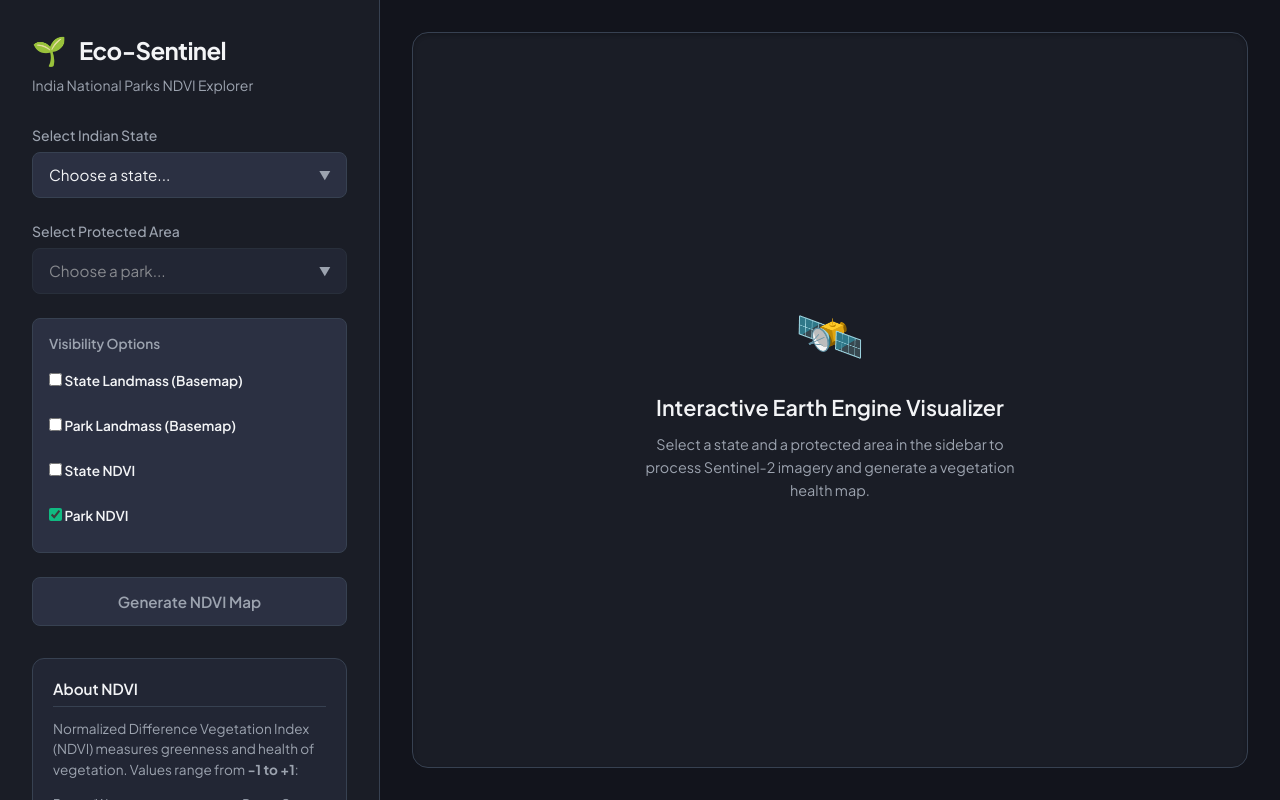
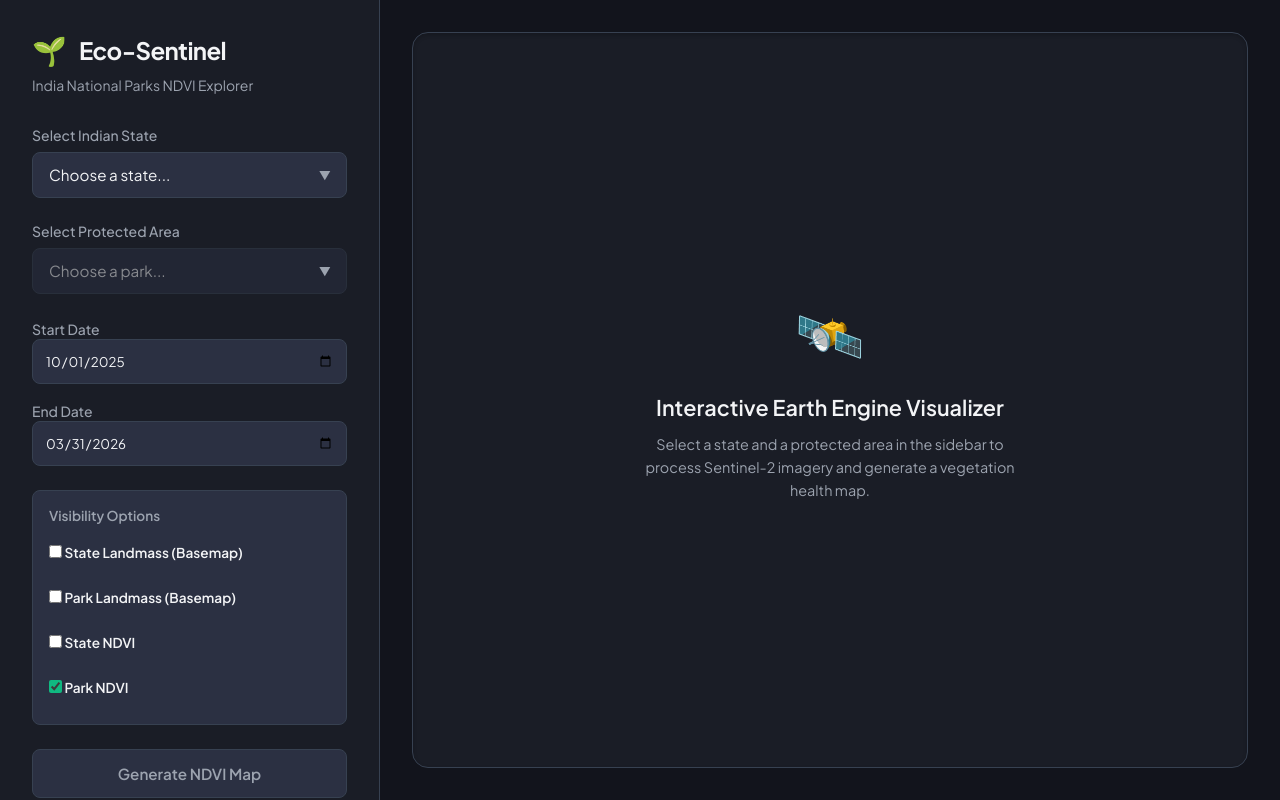
Before and after one commit to woeter69/national-park-and-state, a Flask app: page / in a window 1280 px wide. Run offline with Flask 3, Linux system fonts and the light colour scheme.

Commit message:
feat: add Leaflet interactive maps, custom date range, and NDVI time-series chart

```diff
--- a/app.py
+++ b/app.py
@@ -75,6 +75,8 @@
     data = request.json or {}
     state_name = data.get('state')
     park_id = data.get('park_id')
+    start_date = data.get('start_date', '2025-10-01')
+    end_date = data.get('end_date', '2026-03-31')
     basemap_state = data.get('basemap_state', False)
     basemap_park = data.get('basemap_park', False)
     ndvi_state = data.get('ndvi_state', False)
@@ -104,14 +106,14 @@
 
         s2_collection = ee.ImageCollection('COPERNICUS/S2_SR_HARMONIZED') \
             .filterBounds(bounds) \
-            .filterDate('2025-10-01', '2026-03-31') \
+            .filterDate(start_date, end_date) \
             .filter(ee.Filter.lt('CLOUDY_PIXEL_PERCENTAGE', 20))
 
         if s2_collection.size().getInfo() == 0:
             # Try a broader date range if no imagery found
             s2_collection = ee.ImageCollection('COPERNICUS/S2_SR_HARMONIZED') \
                 .filterBounds(bounds) \
-                .filterDate('2024-01-01', '2026-03-31') \
+                .filterDate('2024-01-01', end_date) \
                 .filter(ee.Filter.lt('CLOUDY_PIXEL_PERCENTAGE', 30))
 
         s2_median = s2_collection.median()
@@ -151,17 +153,16 @@
         # Blend outlines
         final_img = final_img.blend(park_outline).blend(state_outline)
 
-        # Generate GEE Thumbnail URL centered on the state so boundary is visible
-        region = state.geometry().bounds()
+        # Generate GEE Map Tile URL for interactive Leaflet map
+        map_id_dict = final_img.getMapId()
+        tile_url = map_id_dict['tile_fetcher'].url_format
 
-        url = final_img.getThumbURL({
-            'dimensions': 1200,
-            'region': region,
-            'format': 'jpg'
-        })
+        # Get centroid of the park to center the map
+        center = park.geometry().centroid().coordinates().getInfo() # [lon, lat]
 
         return jsonify({
-            "map_url": url,
+            "tile_url": tile_url,
+            "center": center,
             "park_details": {
                 "name": park.first().get('NAME_ENG').getInfo() or park.first().get('NAME').getInfo(),
                 "designation": park.first().get('DESIG_ENG').getInfo(),
@@ -173,5 +174,64 @@
     except Exception as e:
         return jsonify({"error": str(e)}), 500
 
+@app.route('/api/timeseries', methods=['POST'])
+def get_timeseries():
+    data = request.json or {}
+    park_id = data.get('park_id')
+    start_date = data.get('start_date', '2025-10-01')
+    end_date = data.get('end_date', '2026-03-31')
+
+    if not park_id:
+        return jsonify({"error": "Park ID is required"}), 400
+
+    try:
+        park = ee.FeatureCollection("WCMC/WDPA/current/polygons") \
+            .filter(ee.Filter.eq('SITE_ID', int(park_id)))
+
+        s2_collection = ee.ImageCollection('COPERNICUS/S2_SR_HARMONIZED') \
+            .filterBounds(park.geometry()) \
+            .filterDate(start_date, end_date) \
+            .filter(ee.Filter.lt('CLOUDY_PIXEL_PERCENTAGE', 20))
+
+        def calc_mean_ndvi(image):
+            ndvi = image.normalizedDifference(['B8', 'B4']).rename('NDVI')
+            mean_dict = ndvi.reduceRegion(
+                reducer=ee.Reducer.mean(),
+                geometry=park.geometry(),
+                scale=200,  # 200m scale for speed
+                maxPixels=1e9
+            )
+            return ee.Feature(None, {
+                'date': image.date().format('YYYY-MM-dd'),
+                'ndvi': mean_dict.get('NDVI')
+            })
+
+        time_series_fc = s2_collection.map(calc_mean_ndvi)
+        features = time_series_fc.getInfo().get('features', [])
+
+        data_points = []
+        for f in features:
+            props = f.get('properties', {})
+            val = props.get('ndvi')
+            if val is not None:
+                data_points.append({
+                    'date': props['date'],
+                    'ndvi': val
+                })
+
+        # Sort by date
+        data_points = sorted(data_points, key=lambda x: x['date'])
+
+        # Deduplicate dates (Sentinel-2 can have multiple images same day)
+        unique_points = {}
+        for dp in data_points:
+            unique_points[dp['date']] = dp['ndvi']
+
+        final_series = [{"date": k, "ndvi": v} for k, v in unique_points.items()]
+
+        return jsonify(final_series)
+    except Exception as e:
+        return jsonify({"error": str(e)}), 500
+
 if __name__ == '__main__':
     app.run(host='0.0.0.0', port=5000, debug=True)
--- a/static/js/main.js
+++ b/static/js/main.js
@@ -87,6 +87,9 @@
         generateBtn.disabled = !parkSelect.value;
     });
 
+    let map = null;
+    let eeTileLayer = null;
+
     // 4. Handle generate map action
     generateBtn.addEventListener('click', () => {
         const state = stateSelect.value;
@@ -97,7 +100,10 @@
         const ndviState = document.getElementById('ndvi-state').checked;
         const ndviPark = document.getElementById('ndvi-park').checked;
 
-        if (!state || !parkId) return;
+        const startDate = document.getElementById('start-date').value;
+        const endDate = document.getElementById('end-date').value;
+
+        if (!state || !parkId || !startDate || !endDate) return;
 
         // UI State: Loading
         welcomeMessage.classList.add('hidden');
@@ -113,6 +119,8 @@
             body: JSON.stringify({
                 state,
                 park_id: parkId,
+                start_date: startDate,
+                end_date: endDate,
                 basemap_state: basemapState,
                 basemap_park: basemapPark,
                 ndvi_state: ndviState,
@@ -124,14 +132,27 @@
             return res.json();
         })
         .then(data => {
-            // Update Image
-            generatedMap.src = data.map_url;
+            viewportLoader.classList.add('hidden');
+            viewportImageContainer.classList.remove('hidden');
 
-            // Wait for image to load before showing it to avoid blank flash
-            generatedMap.onload = () => {
-                viewportLoader.classList.add('hidden');
-                viewportImageContainer.classList.remove('hidden');
-            };
+            // Initialize map if it doesn't exist
+            if (!map) {
+                map = L.map('generated-map');
+                L.tileLayer('https://{s}.basemaps.cartocdn.com/dark_all/{z}/{x}/{y}{r}.png', {
+                    attribution: '&copy; CartoDB'
+                }).addTo(map);
+            }
+
+            // Remove previous EE layer if exists
+            if (eeTileLayer) {
+                map.removeLayer(eeTileLayer);
+            }
+
+            // Add new EE layer
+            eeTileLayer = L.tileLayer(data.tile_url).addTo(map);
+
+            // Center map
+            map.setView([data.center[1], data.center[0]], 10);
 
             // Update Metadata Card
             const details = data.park_details;
@@ -160,5 +181,73 @@
             parkSelect.disabled = false;
             generateBtn.disabled = false;
         });
+
+        // Also fetch and render the time-series chart
+        const chartViewport = document.getElementById('chart-viewport');
+        chartViewport.classList.add('hidden');
+
+        fetch('/api/timeseries', {
+            method: 'POST',
+            headers: { 'Content-Type': 'application/json' },
+            body: JSON.stringify({ park_id: parkId, start_date: startDate, end_date: endDate })
+        })
+        .then(res => res.json())
+        .then(data => {
+            if (data.error) throw new Error(data.error);
+            if (data.length > 0) {
+                renderChart(data);
+                chartViewport.classList.remove('hidden');
+            }
+        })
+        .catch(err => console.error("Chart error:", err));
     });
+
+    let ndviChart = null;
+    function renderChart(data) {
+        const ctx = document.getElementById('ndvi-chart').getContext('2d');
+        const labels = data.map(d => d.date);
+        const values = data.map(d => d.ndvi);
+
+        if (ndviChart) {
+            ndviChart.destroy();
+        }
+
+        ndviChart = new Chart(ctx, {
+            type: 'line',
+            data: {
+                labels: labels,
+                datasets: [{
+                    label: 'Mean NDVI',
+                    data: values,
+                    borderColor: '#10b981',
+                    backgroundColor: 'rgba(16, 185, 129, 0.1)',
+                    borderWidth: 2,
+                    pointRadius: 3,
+                    pointBackgroundColor: '#10b981',
+                    fill: true,
+                    tension: 0.3
+                }]
+            },
+            options: {
+                responsive: true,
+                maintainAspectRatio: false,
+                plugins: {
+                    legend: { display: false },
+                    tooltip: { mode: 'index', intersect: false }
+                },
+                scales: {
+                    x: {
+                        grid: { color: '#374151' },
+                        ticks: { color: '#9ca3af', maxTicksLimit: 10 }
+                    },
+                    y: {
+                        grid: { color: '#374151' },
+                        ticks: { color: '#9ca3af' },
+                        min: Math.min(0, Math.min(...values)) < 0 ? -0.2 : 0,
+                        max: 1
+                    }
+                }
+            }
+        });
+    }
 });
--- a/templates/index.html
+++ b/templates/index.html
@@ -10,6 +10,11 @@
     <link href="https://fonts.googleapis.com/css2?family=Plus+Jakarta+Sans:wght@300;400;500;600;700&display=swap" rel="stylesheet">
     <!-- Custom Style Sheet -->
     <link rel="stylesheet" href="/static/css/style.css">
+    <!-- Leaflet CSS and JS -->
+    <link rel="stylesheet" href="https://unpkg.com/leaflet@1.9.4/dist/leaflet.css" integrity="sha256-p4NxAoJBhIIN+hmNHrzRCf9tD/miZyoHS5obTRR9BMY=" crossorigin=""/>
+    <script src="https://unpkg.com/leaflet@1.9.4/dist/leaflet.js" integrity="sha256-20nQCchB9co0qIjJZRGuk2/Z9VM+kNiyxNV1lvTlZBo=" crossorigin=""></script>
+    <!-- Chart.js -->
+    <script src="https://cdn.jsdelivr.net/npm/chart.js"></script>
 </head>
 <body>
     <div class="app-container">
@@ -39,6 +44,17 @@
                         <select id="park-select" disabled>
                             <option value="" disabled selected>Choose a park...</option>
                         </select>
+                    </div>
+                </div>
+
+                <div class="form-group date-group" style="display: flex; gap: 1rem;">
+                    <div style="flex: 1;">
+                        <label for="start-date">Start Date</label>
+                        <input type="date" id="start-date" value="2025-10-01" class="date-input" style="width: 100%; background-color: var(--bg-input); border: 1px solid var(--border-color); color: var(--text-primary); padding: 0.75rem; border-radius: 0.5rem; font-family: inherit;">
+                    </div>
+                    <div style="flex: 1;">
+                        <label for="end-date">End Date</label>
+                        <input type="date" id="end-date" value="2026-03-31" class="date-input" style="width: 100%; background-color: var(--bg-input); border: 1px solid var(--border-color); color: var(--text-primary); padding: 0.75rem; border-radius: 0.5rem; font-family: inherit;">
                     </div>
                 </div>
 
@@ -99,8 +115,8 @@
         </aside>
 
         <!-- Main Workspace for Map Visualizer -->
-        <main class="workspace">
-            <div id="map-viewport" class="map-viewport empty-state">
+        <main class="workspace" style="flex-direction: column; gap: 1rem;">
+            <div id="map-viewport" class="map-viewport empty-state" style="flex: 2;">
                 <!-- Welcome/Empty State -->
                 <div class="viewport-message" id="welcome-message">
                     <span class="viewport-icon">🛰️</span>
@@ -116,8 +132,8 @@
 
                 <!-- Image Display -->
                 <div class="viewport-image-container hidden" id="viewport-image-container">
-                    <img id="generated-map" src="" alt="Generated NDVI Map">
-                    <div class="map-legend">
+                    <div id="generated-map" style="width: 100%; height: 100%; z-index: 1;"></div>
+                    <div class="map-legend" style="z-index: 1000;">
                         <div class="legend-title">NDVI Color Index</div>
                         <div class="legend-scale">
                             <span style="background-color:#FFFFFF"></span>
@@ -134,10 +150,18 @@
                             <span>0.8</span>
                         </div>
                     </div>
-                    <div class="outline-legend">
+                    <div class="outline-legend" style="z-index: 1000;">
                         <span class="legend-item"><span class="color-dot red"></span> Park Outline</span>
                         <span class="legend-item"><span class="color-dot blue"></span> State Outline</span>
                     </div>
+                </div>
+            </div>
+
+            <!-- Chart Container -->
+            <div id="chart-viewport" class="hidden" style="flex: 1; width: 100%; background-color: var(--bg-sidebar); border: 1px solid var(--border-color); border-radius: 1rem; padding: 1rem; display: flex; flex-direction: column;">
+                <h3 style="font-size: 0.95rem; font-weight: 600; color: var(--text-primary); margin-bottom: 0.5rem; text-align: center;">NDVI Time Series</h3>
+                <div style="position: relative; flex: 1; width: 100%;">
+                    <canvas id="ndvi-chart"></canvas>
                 </div>
             </div>
         </main>
```
